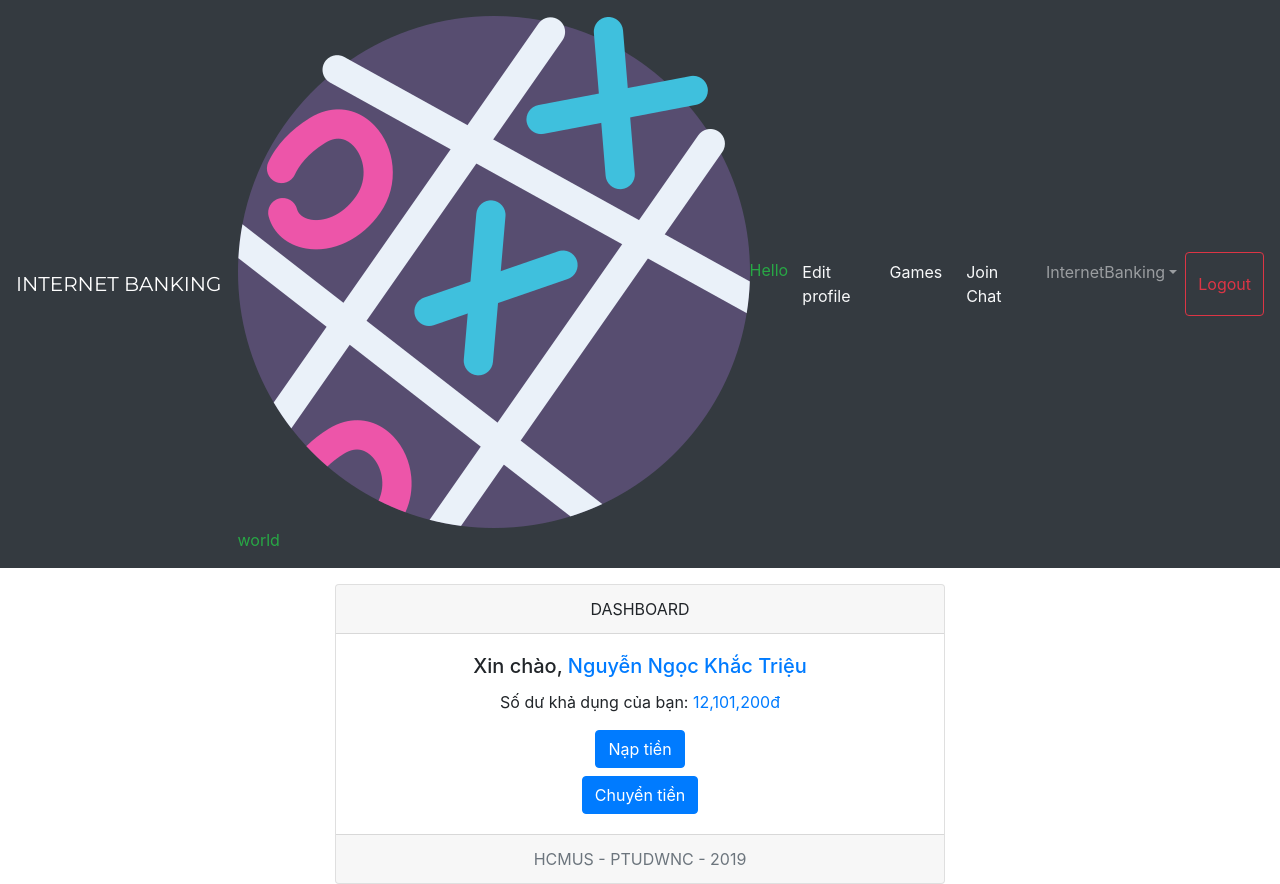
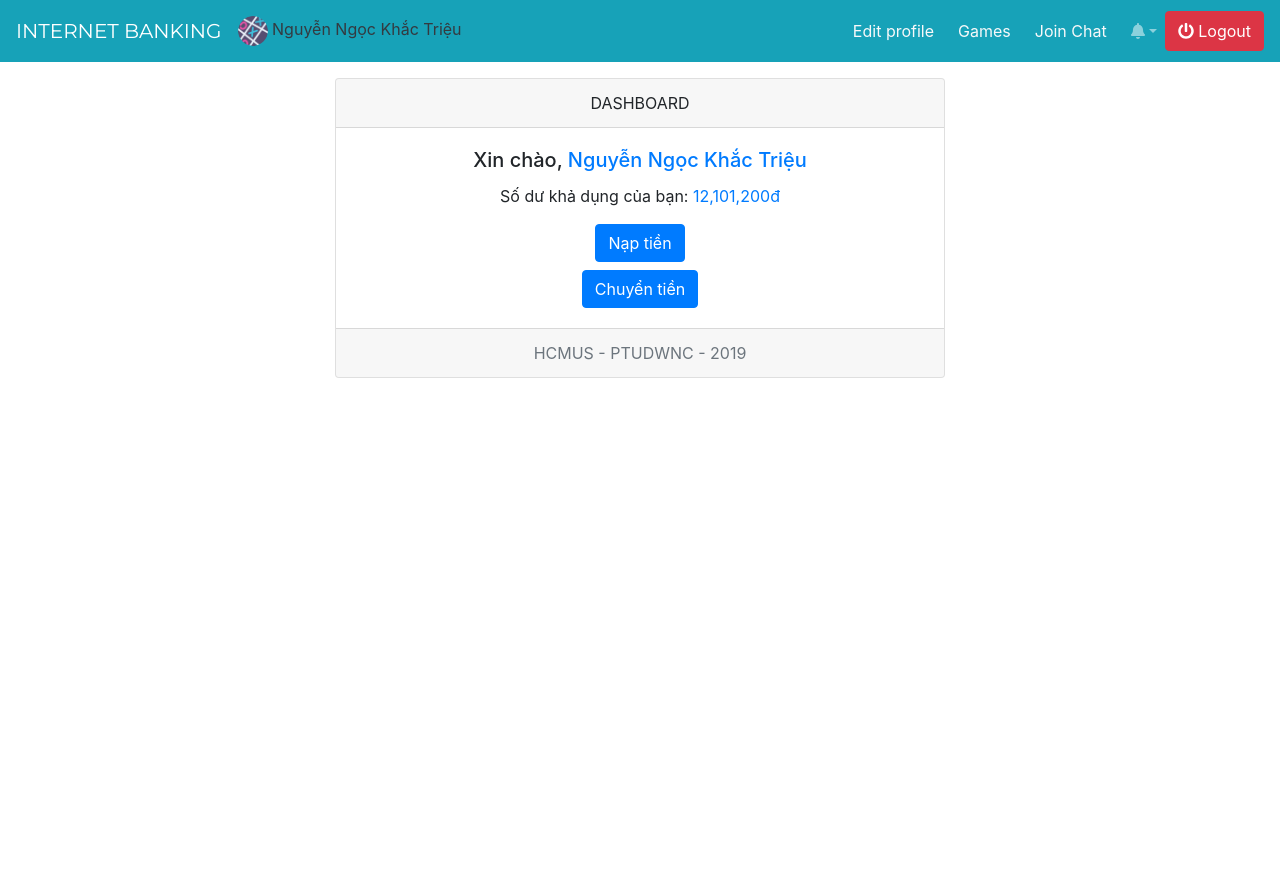
Before and after one commit to khtrieu1102/InternetBanking-FE-ReactJS, a React (Create React App) app: page / in a window 1280 px wide. After the commit the page ends 800 px from the top, so only its background shows below. Built offline with nearby package versions, Linux system fonts and the light colour scheme.

Commit message:
Add new icons for Navbar

```diff
--- a/src/BankingUI/Components/Layout/Navbar/Navbar.css
+++ b/src/BankingUI/Components/Layout/Navbar/Navbar.css
@@ -1,11 +1,11 @@
-@import 'https://fonts.googleapis.com/css?family=Montserrat|Open+Sans';
+@import "https://fonts.googleapis.com/css?family=Montserrat|Open+Sans";
 .navbar-brand {
-  font-family: 'Montserrat', sans-serif;
+	font-family: "Montserrat", sans-serif;
 	text-transform: uppercase;
 }
 
 .navbar .nav {
-  font-family: 'Open Sans', sans-serif;
+	font-family: "Open Sans", sans-serif;
 	text-transform: uppercase;
 	letter-spacing: 3px;
 	font-size: 1.2rem;
@@ -106,3 +106,7 @@
 .navbar-inverse .navbar-nav > .dropdown > a:hover .caret {
 	border-bottom-color: #ffffff;
 }
+
+.avatar {
+	height: 30px;
+}
--- a/src/BankingUI/Components/Layout/Navbar/Navbar.js
+++ b/src/BankingUI/Components/Layout/Navbar/Navbar.js
@@ -1,12 +1,14 @@
 import React from "react";
 import "./Navbar.css";
 import { Avatar } from "antd";
-import { Navbar, Nav, NavDropdown, Button } from "react-bootstrap";
+import { Navbar, Nav, NavDropdown, Button, Image } from "react-bootstrap";
 import { Link } from "react-router-dom";
+import { FontAwesomeIcon } from "@fortawesome/react-fontawesome";
+import { faBell, faPowerOff } from "@fortawesome/free-solid-svg-icons";
 
 const Header = () => {
 	return (
-		<Navbar collapseOnSelect expand="lg" bg="dark" variant="dark">
+		<Navbar collapseOnSelect expand="lg" bg="info" variant="dark">
 			<Link to="/">
 				<Navbar.Brand href="/">INTERNET BANKING</Navbar.Brand>
 			</Link>
@@ -14,8 +16,8 @@ const Header = () => {
 			<Navbar.Collapse id="responsive-navbar-nav">
 				<Nav className="mr-auto">
 					<Navbar.Text className="text-light">
-						<Avatar src="./tic-tac-toe.png" roundedCircle />
-						<span className="text-success">Hello world</span>
+						<Image src="./tic-tac-toe.png" className="avatar" roundedCircle />{" "}
+						<span className="text-dark bold">Nguyễn Ngọc Khắc Triệu</span>
 					</Navbar.Text>
 				</Nav>
 				<Nav>
@@ -34,30 +36,30 @@ const Header = () => {
 							Join Chat
 						</Link>
 					</Nav.Link>
-					<NavDropdown title="InternetBanking" id="collasible-nav-dropdown">
-						<NavDropdown.Item>
-							<Link to="/receivers" className="text-light mr-2">
-								Receivers
-							</Link>
-						</NavDropdown.Item>
-						{/* <NavDropdown.Item href="#action/3.2">
+					<NavDropdown
+						title={<FontAwesomeIcon icon={faBell} />}
+						id="collasible-nav-dropdown"
+					>
+						<NavDropdown.Item href="#action/3.1">Action</NavDropdown.Item>
+						<NavDropdown.Item href="#action/3.2">
 							Another action
 						</NavDropdown.Item>
 						<NavDropdown.Item href="#action/3.3">Something</NavDropdown.Item>
 						<NavDropdown.Divider />
 						<NavDropdown.Item href="#action/3.4">
 							Separated link
-						</NavDropdown.Item> */}
+						</NavDropdown.Item>
 					</NavDropdown>
 					<Button
 						eventKey={2}
-						variant="outline-danger"
-						// onClick={() => {
-						// 	localStorage.removeItem("token");
-						// 	setUserToken("");
-						// }}
+						variant="danger"
+						onClick={() => {
+							console.log("helloworld");
+							// localStorage.removeItem("token");
+							// setUserToken("");
+						}}
 					>
-						Logout
+						<FontAwesomeIcon icon={faPowerOff} /> Logout
 					</Button>
 				</Nav>
 			</Navbar.Collapse>
```
Lines whose indentation alone changed are shown as unchanged.
